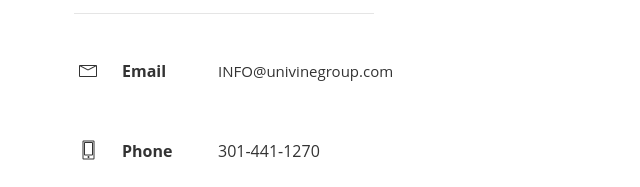
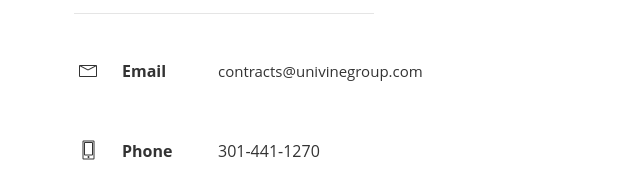
Before and after one commit to univinegroup/univinegroup.github.io, a website: page contact.html in a window 1280 px wide. Shown: the part 544-731 px from the top of the page, 11-651 px from the left. Drawn offline with Linux system fonts and the light colour scheme.

Commit message:
Update contact.html

```diff
--- a/contact.html
+++ b/contact.html
@@ -116,7 +116,7 @@
             <div class="column right">
               <p class="contactstyle">
                 <a href="mailto:INFO@univinegroup.com" class="mailto">
-                  INFO@univinegroup.com
+                  contracts@univinegroup.com
                   </a>
               </p>
               <p class="contactstyle">
```
